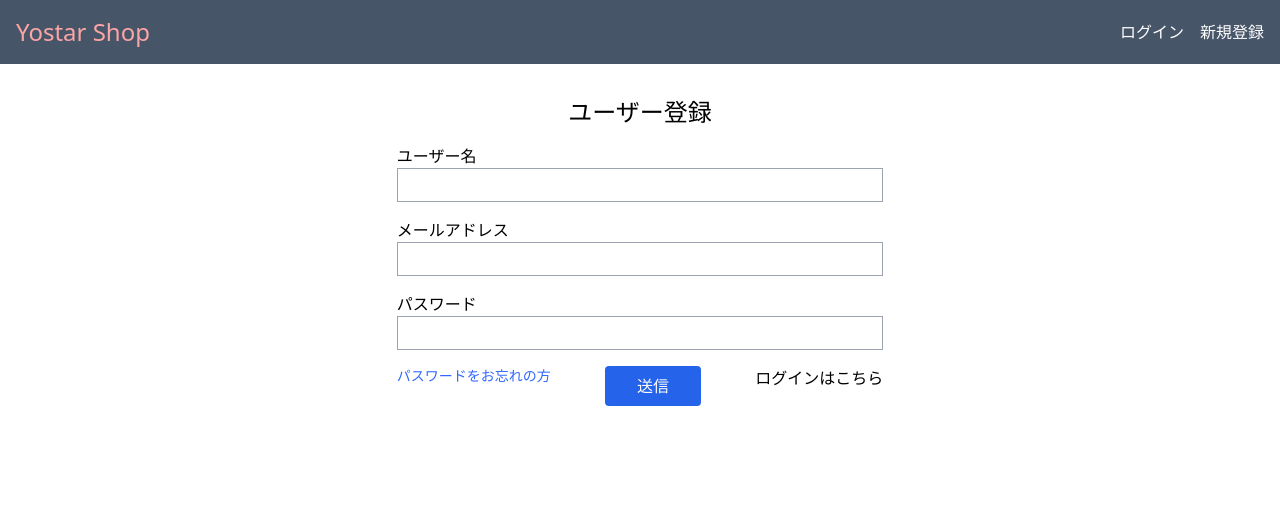
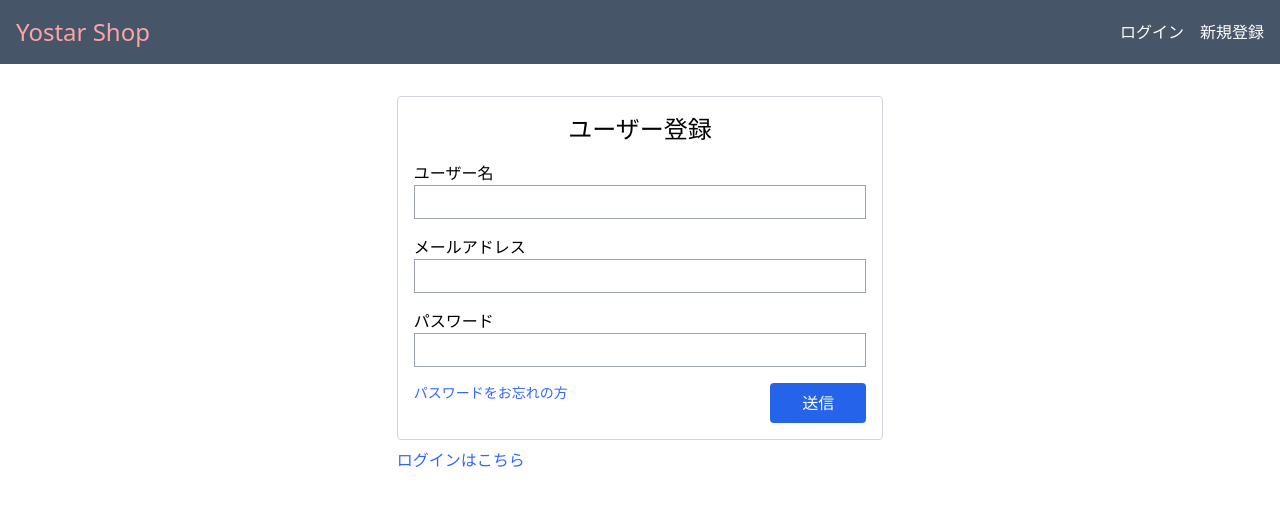
Before and after one commit to TokuyamaR/yostar-shop-app, a Next.js app in the folder frontend/: page /register in a window 1280 px wide. Shown: the top 506 px of the page. Built offline with nearby package versions, Linux system fonts and the light colour scheme; no server answers.

Commit message:
style: リンクの位置とスタイル調整

```diff
--- a/frontend/pages/login.js
+++ b/frontend/pages/login.js
@@ -21,7 +21,8 @@ const Login = () => {
   return (
     <div className="space-y-4">
       <section>
-        <div className="flex flex-col w-2/5 m-auto space-y-4">
+        <div className="w-2/5 m-auto space-y-2">
+          <div className="flex flex-col p-4 space-y-4 border border-gray-300 rounded">
             <h2 className="text-2xl text-center">ログイン</h2>
             <label className="flex flex-col">
               <span>メールアドレス</span>
@@ -56,7 +57,12 @@ const Login = () => {
               >
                 ログイン
               </button>
-            <Link href="/register">新規登録はこちら</Link>
+            </div>
+          </div>
+          <div>
+            <Link href="/register">
+              <a className="text-blue-link hover:underline">新規登録はこちら</a>
+            </Link>
           </div>
         </div>
       </section>
--- a/frontend/pages/register.js
+++ b/frontend/pages/register.js
@@ -17,7 +17,8 @@ const Register = () => {
   return (
     <div className="space-y-4">
       <section>
-        <div className="flex flex-col w-2/5 m-auto space-y-4">
+        <div className="w-2/5 m-auto space-y-2">
+          <div className="flex flex-col p-4 space-y-4 border border-gray-300 rounded">
             <h2 className="text-2xl text-center">ユーザー登録</h2>
             <label className="flex flex-col">
               <span>ユーザー名</span>
@@ -61,7 +62,12 @@ const Register = () => {
               >
                 送信
               </button>
-            <Link href="/login">ログインはこちら</Link>
+            </div>
+          </div>
+          <div>
+            <Link href="/login">
+              <a className="text-blue-link hover:underline">ログインはこちら</a>
+            </Link>
           </div>
         </div>
       </section>
```
Lines whose indentation alone changed are shown as unchanged.
